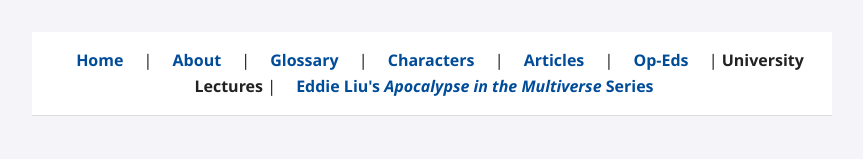
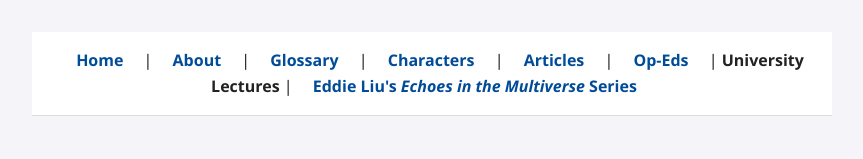
Before and after one commit to CloudCultist/Youcannothavethestars, a plain HTML site: page lectures.html in a window 1280 px wide. Shown: the top 159 px of the page, without its empty margins (208-1071 px from the left). Drawn offline with Linux system fonts and the light colour scheme.

Commit message:
Update lectures.html

```diff
--- a/lectures.html
+++ b/lectures.html
@@ -14,7 +14,7 @@
     <a href="articles.html">Articles</a> |
     <a href="op-eds.html">Op-Eds</a> |
     <strong>University Lectures</strong> |
-    <a href="multiverse.html">Eddie Liu's <em>Apocalypse in the Multiverse</em> Series</a>
+    <a href="multiverse.html">Eddie Liu's <em>Echoes in the Multiverse</em> Series</a>
   </nav>
 
   <main>
```
